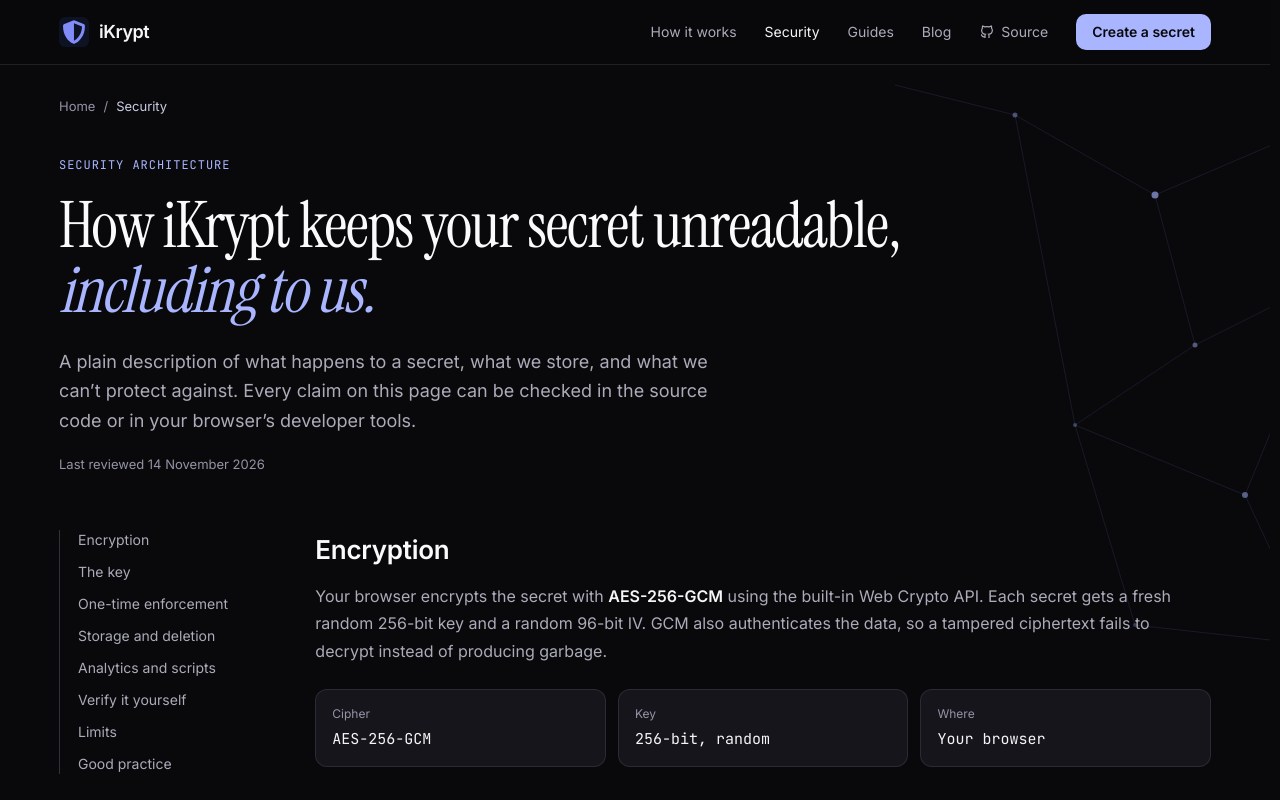
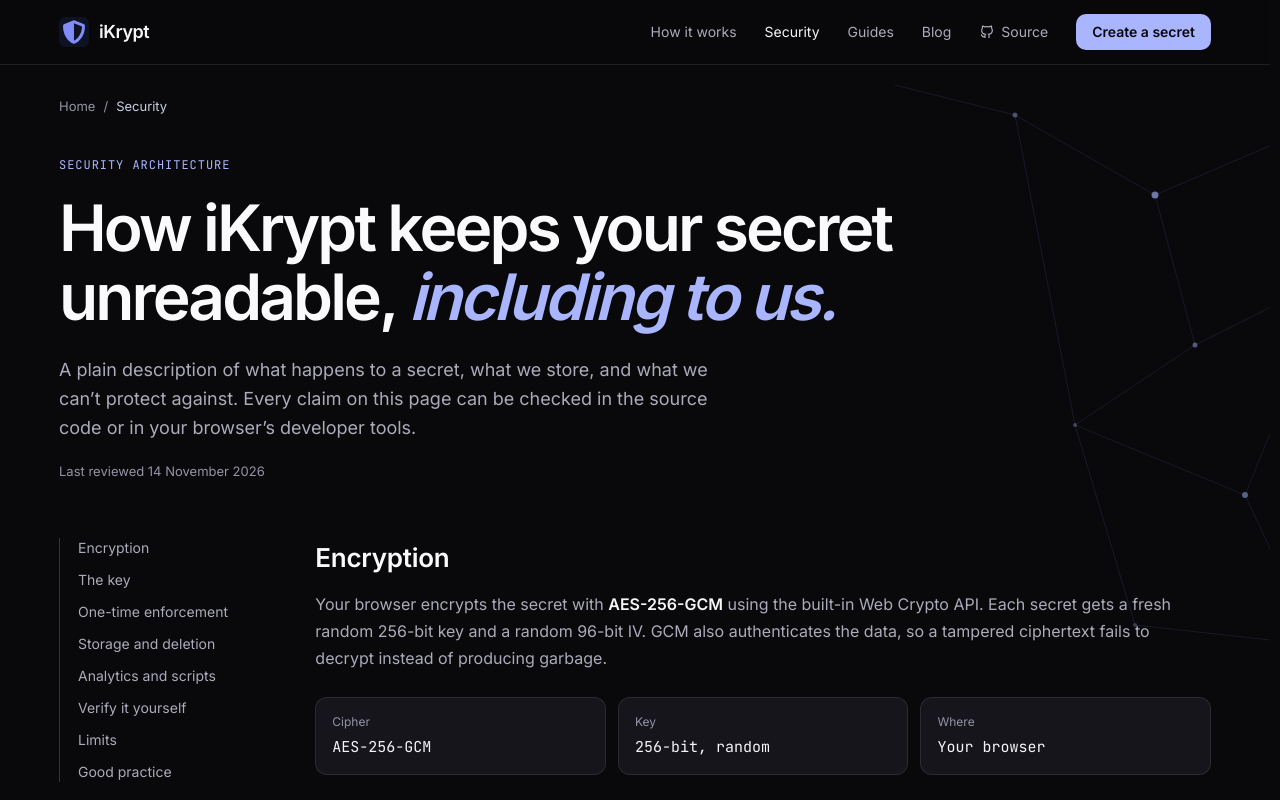
Before and after one commit to digitalwareshub/iKrypt10, a Next.js app: page /security in a window 1280 px wide. Shown: the top 800 px of the page. Built offline with nearby package versions, Linux system fonts and the light colour scheme.

Commit message:
design: Concept A styling for src/components/ui.tsx

```diff
--- a/src/components/ui.tsx
+++ b/src/components/ui.tsx
@@ -8,7 +8,7 @@ export function Eyebrow({ children, className = '' }: { children: ReactNode; cla
   );
 }
 
-/** Serif section heading (h2). */
+/** Sans-serif section heading (h2). */
 export function SectionHeading({
   id,
   children,
@@ -21,7 +21,7 @@ export function SectionHeading({
   return (
     <h2
       id={id}
-      className={`font-display text-[32px] leading-[1.05] tracking-[-0.01em] text-heading sm:text-[44px] ${className}`}
+      className={`font-sans text-[32px] font-semibold leading-[1.13] tracking-[-0.045em] text-heading sm:text-[44px] ${className}`}
     >
       {children}
     </h2>
@@ -44,7 +44,7 @@ export function CrossIcon() {
   );
 }
 
-/** Standard hero for inner pages: breadcrumb, eyebrow, serif title, lede. */
+/** Standard hero for inner pages: breadcrumb, eyebrow, sans-serif title, lede. */
 export function PageHero({
   crumbs,
   eyebrow,
@@ -81,7 +81,7 @@ export function PageHero({
         </ol>
       </nav>
       {eyebrow && <Eyebrow>{eyebrow}</Eyebrow>}
-      <h1 className="max-w-[880px] font-display text-[40px] leading-[1.02] tracking-[-0.02em] text-heading sm:text-[56px] lg:text-[64px]">
+      <h1 className="max-w-[880px] font-sans text-[40px] font-semibold leading-[1.08] tracking-[-0.045em] text-heading sm:text-[56px] lg:text-[64px]">
         {title}
         {accent && (
           <>
```
